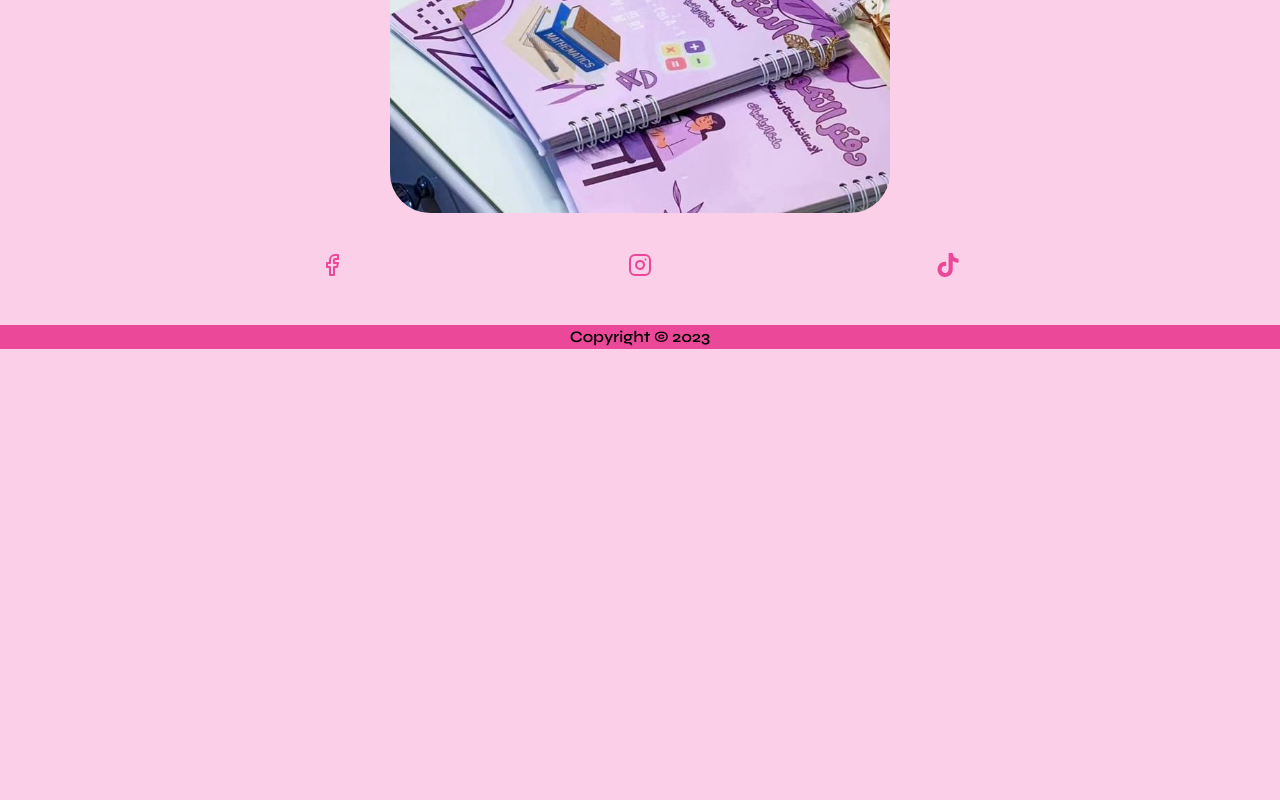
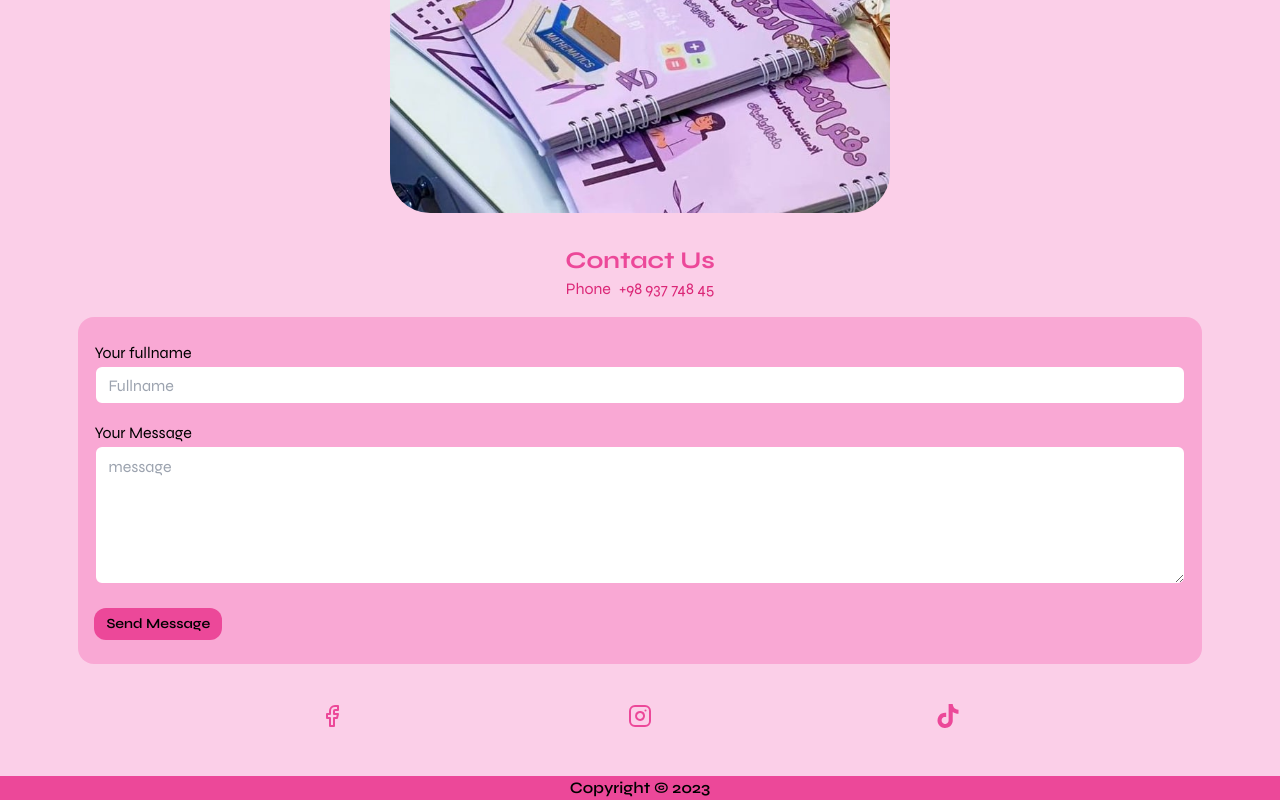
Before and after one commit to mdhamine/rabilcandy, a Next.js app: page / in a window 1280 px wide. Shown: the part 1904-2704 px from the top of the page. Before the commit the page ends 2253 px from the top, so only its background shows below. Built offline with nearby package versions, Linux system fonts and the light colour scheme.

Commit message:
add contact form with submission

```diff
--- a/src/app/(with__layout)/page.tsx
+++ b/src/app/(with__layout)/page.tsx
@@ -1,11 +1,38 @@
 "use client";
 
-import { Tiktok } from "@/components/icons/Tiktok";
-import { Facebook, Instagram, ShoppingCart } from "lucide-react";
 import Image from "next/image";
 import Link from "next/link";
+import { FormEvent, useState } from "react";
 
 export default function Home() {
+  const [isLoading, setIsLoading] = useState(false);
+  const handleSubmit = async (e: FormEvent<HTMLFormElement>) => {
+    setIsLoading(true);
+    e.preventDefault();
+
+    const fullname = document.forms["contact" as any]["fullname"];
+    const message = document.forms["contact" as any]["message"];
+
+    try {
+      await fetch("https://formsubmit.co/ajax/lionel61@ethereal.email", {
+        method: "POST",
+        body: JSON.stringify({
+          fullname: fullname.value,
+          message: message.value,
+        }),
+        headers: {
+          "Content-Type": "application/json",
+        },
+      });
+    } catch (error) {
+      console.error(error);
+    } finally {
+      fullname.value = "";
+      message.value = "";
+      setIsLoading(false);
+      alert("We have successfully received your message.");
+    }
+  };
   return (
     <>
       <div data-aos="fade-up">
@@ -66,6 +93,45 @@ export default function Home() {
           />
         </div>
       </div>
+      <div data-aos="fade-up" className="mt-8">
+        <p className="text-brand-500 text-center font-bold text-2xl">
+          Contact Us
+        </p>
+        <div className="text-brand-600 text-center flex justify-center gap-2">
+          <span>Phone</span>
+          <span>+98 937 748 45</span>
+        </div>
+        <div className="mx-auto mt-4 w-[90%] bg-brand-300 p-4 py-6 rounded-2xl">
+          <form className="space-y-4" onSubmit={handleSubmit} name="contact">
+            <div>
+              <label htmlFor="fullname">Your fullname</label>
+              <input
+                type="text"
+                className="border-2 border-brand-300 py-2 h-10 rounded-lg px-3 w-full"
+                placeholder="Fullname"
+                name="fullname"
+                id="fullname"
+              />
+            </div>
+            <div>
+              <label htmlFor="message">Your Message</label>
+              <textarea
+                rows={5}
+                className="border-2 border-brand-300 py-2 rounded-lg px-3 w-full"
+                placeholder="message"
+                name="message"
+                id="message"
+              />
+            </div>
+            <button
+              disabled={isLoading}
+              className="bg-brand-500 disabled:opacity-50 disabled:pointer-events-none mt-4 font-semibold px-3 py-1.5 text-sm rounded-xl focus:ring focus:outline-none focus:ring-brand-400 transition-[box-shadow] focus:ring-offset-2"
+            >
+              {isLoading ? "Sendng..." : "Send Message"}
+            </button>
+          </form>
+        </div>
+      </div>
     </>
   );
 }
```
